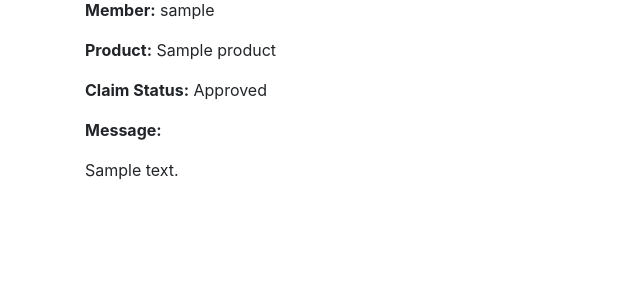
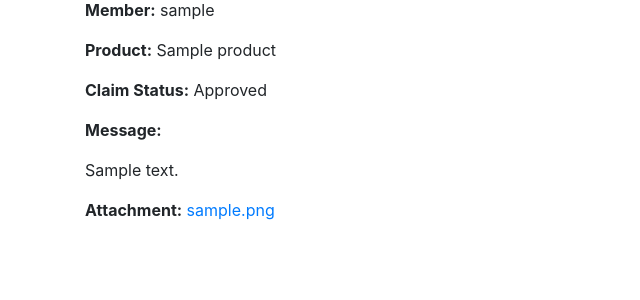
Before and after one commit to pawel-123/member_portal, a Django app: page /portal/claims/1/ in a window 1280 px wide. Shown: the part 164-464 px from the top of the page, without its empty margins (0-640 px from the left). Run offline with Django 3.2, Linux system fonts and the light colour scheme; a user stored in the database is signed in; tables that the repository leaves empty hold one stand-in row (values such as "Sample post"); some libraries are stand-ins or nearby versions.

Commit message:
Implemented single-file attachment in Claim model and ClaimForm

```diff
--- a/member_portal/settings.py
+++ b/member_portal/settings.py
@@ -130,5 +130,9 @@ USE_TZ = True
 
 STATIC_URL = '/static/'
 
+MEDIA_ROOT = os.path.join(BASE_DIR, 'media')
+
+MEDIA_URL = '/media/'
+
 # My settings
 LOGIN_URL = 'users:login'
--- a/member_portal/urls.py
+++ b/member_portal/urls.py
@@ -15,9 +15,14 @@ Including another URLconf
 """
 from django.contrib import admin
 from django.urls import include, path
+from django.conf import settings
+from django.conf.urls.static import static
 
 urlpatterns = [
     path('users/', include('users.urls')),
     path('portal/', include('portal.urls')),
     path('admin/', admin.site.urls),
 ]
+
+if settings.DEBUG:
+    urlpatterns += static(settings.MEDIA_URL, document_root=settings.MEDIA_ROOT)
--- a/portal/forms.py
+++ b/portal/forms.py
@@ -8,8 +8,10 @@ class ClaimForm(forms.ModelForm):
         fields = [
             'product',
             'text',
+            'attachment',
         ]
         labels = {
             'product': 'Type of claim',
             'text': 'Your message',
+            'attachment': 'Your medical file',
         }
--- a/portal/models.py
+++ b/portal/models.py
@@ -42,6 +42,7 @@ class Claim(models.Model):
     text = models.TextField()
     date_added = models.DateTimeField(default=timezone.now)
     member = models.ForeignKey(User, on_delete=models.CASCADE)
+    attachment = models.FileField(upload_to='claims/', null=True, blank=True)
 
     # Claim status choices
     SUBMITTED = 'Submitted'
@@ -80,3 +81,8 @@ class Claim(models.Model):
     def __str__(self):
         """Return a string representation of a claim"""
         return f"{self.id} - {self.member} - {self.product}"
+
+# class ClaimAttachment(models.Model):
+#     """An image attached by the member when submitting a Claim"""
+#     claim = models.ForeignKey(Claim, on_delete=models.CASCADE)
+#     attachment = models.FileField(upload_to='claims')
--- a/portal/templates/portal/claim.html
+++ b/portal/templates/portal/claim.html
@@ -8,5 +8,11 @@
     <p><b>Product:</b> {{ claim.product }}</p>
     <p><b>Claim Status:</b> {{ claim.status }}</p>
     <p><b>Message:</b> {{ claim.text|linebreaks }}</p>
+    <p>
+        <b>Attachment:</b>
+        <a href="{{ claim.attachment.url }}" target="_blank">
+            {{ claim.attachment }}
+        </a>
+    </p>
 
 {% endblock content %}
--- a/portal/templates/portal/new_claim.html
+++ b/portal/templates/portal/new_claim.html
@@ -4,7 +4,7 @@
 {% block content %}
     <p>Submit a new claim</p>
 
-    <form action="{% url 'portal:new_claim' %}" method='post' class="form">
+    <form action="{% url 'portal:new_claim' %}" method='post' class="form" enctype="multipart/form-data">
         {% csrf_token %}
         {% bootstrap_form form %}
         {% buttons %}
--- a/portal/views.py
+++ b/portal/views.py
@@ -65,7 +65,7 @@ def new_claim(request, product_id=1):
         form = ClaimForm(initial={'product': product_id})
     else:
         # POST data submitted; process data
-        form = ClaimForm(data=request.POST)
+        form = ClaimForm(request.POST, request.FILES)
         if form.is_valid():
             new_claim = form.save(commit=False)
             new_claim.member = request.user
```
Also changed, not shown: media/claims/ct-scan-stock.jpg (added), media/claims/mri-leg-stock.jpeg (added), portal/migrations/0009_auto_20200608_1850.py (added), 1 other file.
